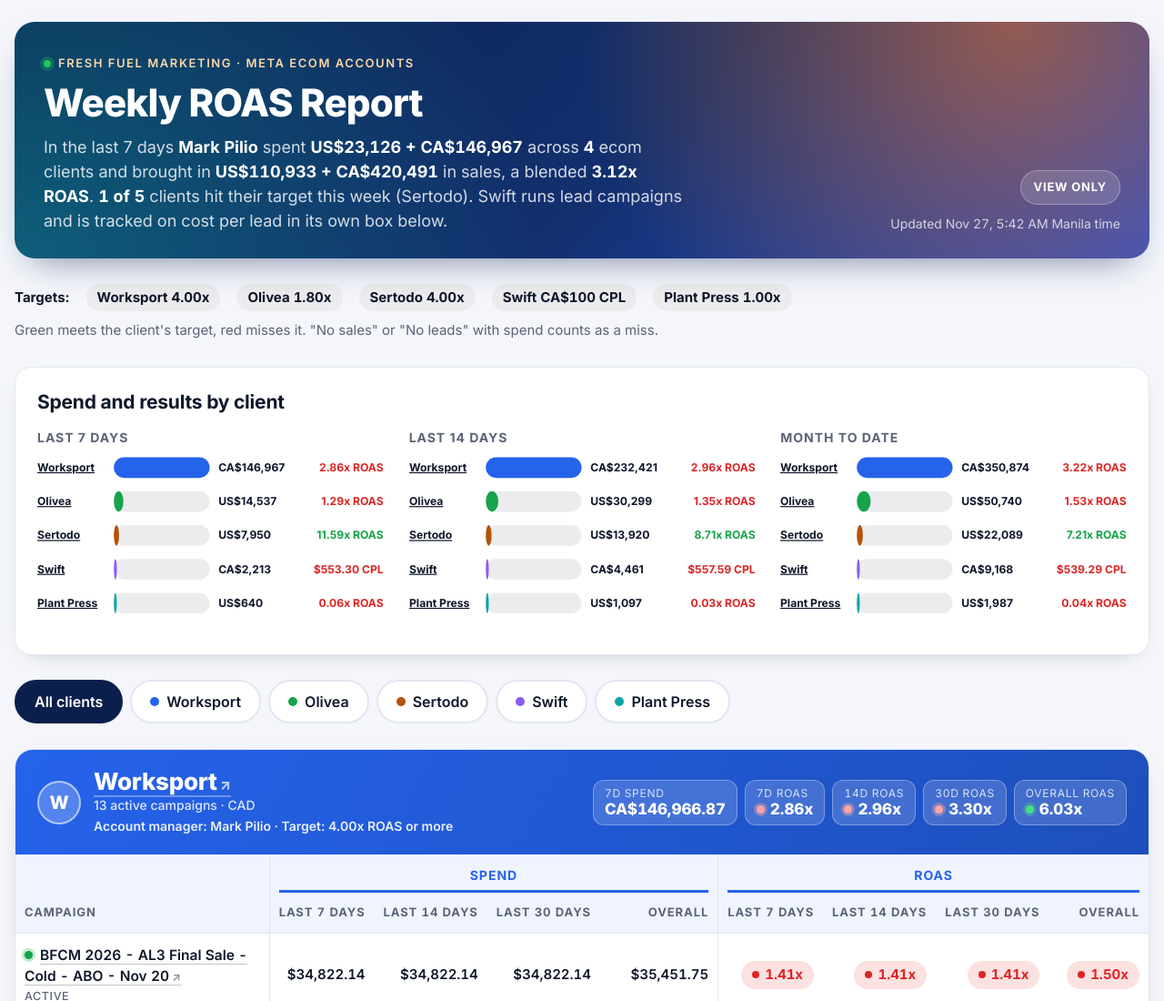
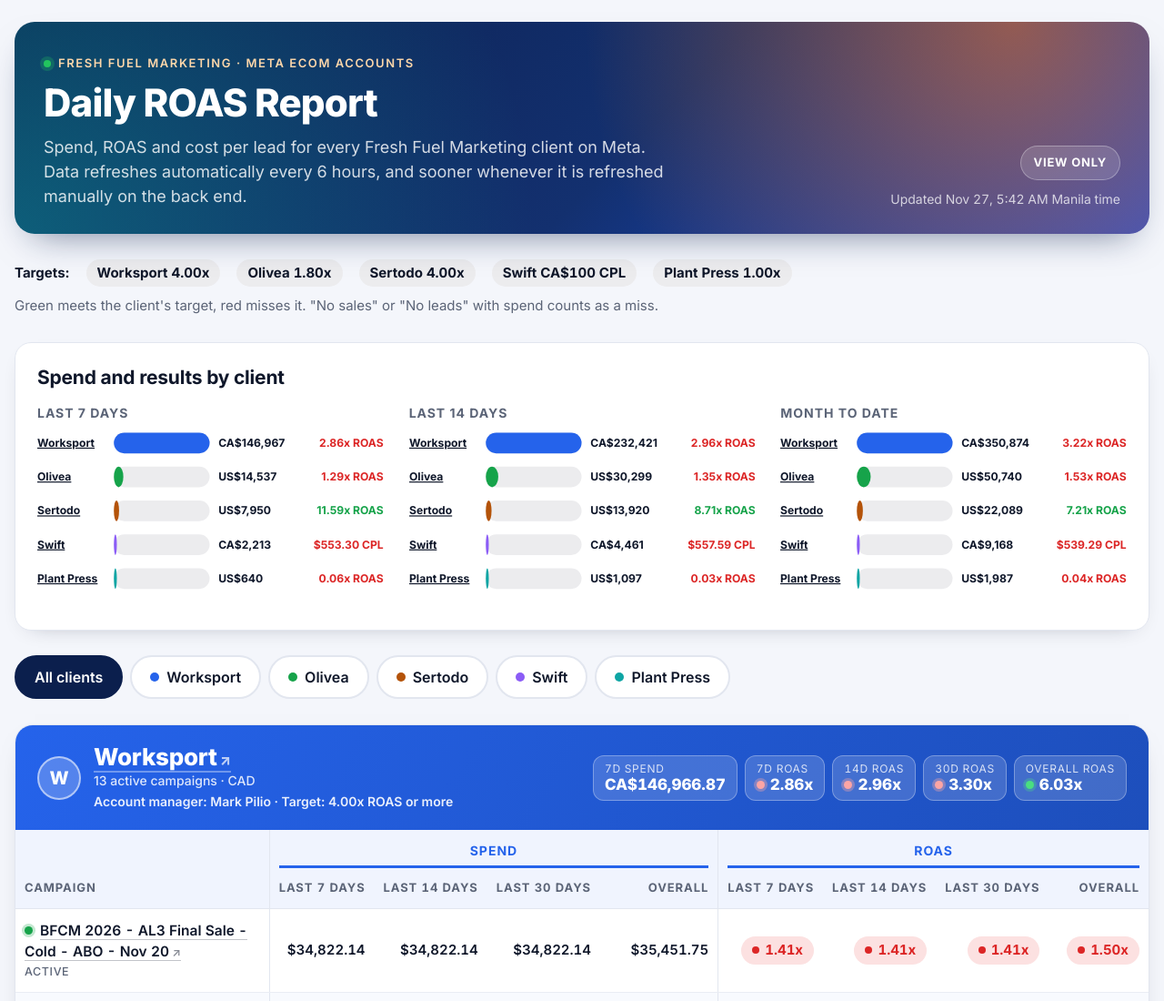
Before and after one commit to markpillo2022-jn/weekly-report, a plain HTML site: page fresh-fuel/index.html in a window 1280 px wide. Shown: the top 1100 px of the page at 91% size. Drawn offline with Linux system fonts and the light colour scheme.

Commit message:
Rename to Daily ROAS Report and replace the summary with a refresh note
Co-Authored-By: Claude Opus 5.5 <noreply@anthropic.com>
Claude-Session: https://claude.ai/code/session_01K5MccTJXdyGaq5j5X2ALyV

```diff
--- a/fresh-fuel/index.html
+++ b/fresh-fuel/index.html
@@ -166,8 +166,8 @@
   <header class="wam-hero" id="overview">
     <div class="wam-hero-text">
       <p class="wam-eyebrow">Fresh Fuel Marketing · Meta ecom accounts</p>
-      <h1 class="wam-title">Weekly ROAS Report</h1>
-      <p class="wam-lede" id="lede">Loading the latest numbers…</p>
+      <h1 class="wam-title">Daily ROAS Report</h1>
+      <p class="wam-lede" id="lede">Spend, ROAS and cost per lead for every Fresh Fuel Marketing client on Meta. Data refreshes automatically every 6 hours, and sooner whenever it is refreshed manually on the back end.</p>
     </div>
     <div class="wam-actions">
       <span class="wam-view">View only</span>
@@ -307,15 +307,6 @@
     $('stamp').textContent = 'Updated ' + when(d.generated_at);
     const t = d.team, bc = t.by_currency, curs = Object.keys(bc);
     const both = (k) => curs.map((c) => m0(c, bc[c][k]));
-    const lede = $('lede'); lede.replaceChildren();
-    const b = (s) => el('b', null, s);
-    const sp = both('spend_7'), sv = both('value_7');
-    lede.append('In the last 7 days ', b(d.manager), ' spent ', b(sp.join(' + ')), ' across ', b(String(t.clients)), ' ecom clients and brought in ', b(sv.join(' + ')),
-      ' in sales' + (t.roas_7 ? ', a blended ' : '.'), ...(t.roas_7 ? [b(rx(t.roas_7) + ' ROAS'), '.'] : []));
-    const hit = d.clients.filter((c) => mStatus(c, c.totals[c.metric + '_7'], c.totals.spend_7) === 'good').map((c) => c.label);
-    lede.append(' ', b(hit.length + ' of ' + d.clients.length), ' clients hit their target this week' + (hit.length ? ' (' + hit.join(', ') + ').' : '.'));
-    const leadC = d.clients.filter(isCpl);
-    if (leadC.length) lede.append(' ' + leadC.map((c) => c.label).join(', ') + ' runs lead campaigns and is tracked on cost per lead in its own box below.');
     chart(d.clients, '7'); chart(d.clients, '14'); chart(d.clients, 'mtd');
     const tabs = $('tabs'); tabs.replaceChildren();
     const mkTab = (key, label, color) => { const bt = el('button', 'wam-tab'); bt.dataset.tab = key; if (color) { bt.style.setProperty('--c', color); bt.append(el('span', 'dot')); } bt.append(label); bt.addEventListener('click', () => { show(key); history.replaceState(null, '', '#' + key); }); tabs.append(bt); };
@@ -334,7 +325,7 @@
   fetch('data.json?v=' + Date.now(), { cache: 'no-store' })
     .then((r) => { if (!r.ok) throw new Error('HTTP ' + r.status); return r.json(); })
     .then(render)
-    .catch((e) => { $('boards').replaceChildren(el('div', 'wam-error', 'The report data could not be loaded (' + e.message + '). Try reloading the page.')); $('lede').textContent = ''; });
+    .catch((e) => { $('boards').replaceChildren(el('div', 'wam-error', 'The report data could not be loaded (' + e.message + '). Try reloading the page.')); });
 })();
 </script>
 </body>
```
